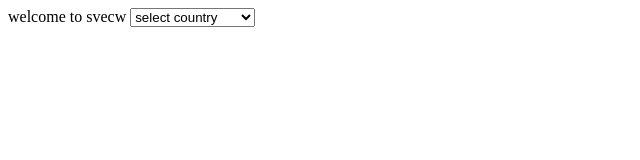
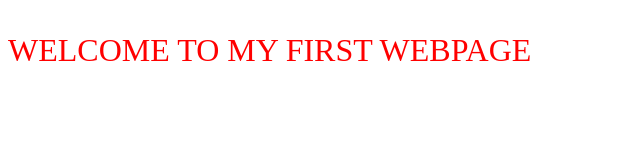
Before and after one commit to mahimadu123/sunday123, a plain HTML site: page index.html in a window 1280 px wide. Shown: the whole page, without its empty margins (0-640 px from the left). Drawn offline with Linux system fonts and the light colour scheme.

Commit message:
Commit 3

```diff
--- a/index.html
+++ b/index.html
@@ -3,18 +3,6 @@
     <head>
         <title>git</title>
     </head>
-    <body>welcome to svecw
-        <select id="country" name="country">
-            <option>select country</option>
-            <option value="AF">Afghanistan</option>
-            <option value="AX">Aland Islands</option>
-            <option value="AL">Albania</option>
-            <option value="DZ">Algeria</option>
-            <option value="AS">American Samoa</option>
-            <option value="AD">Andorra</option>
-            <option value="AO">Angola</option>
-            <option value="AI">Anguilla</option>
-            <option value="AQ">Antarctica</option>
-            </select>
+    <body><p style="font-family: 'Times New Roman', Times, serif; color: red; font-size: 32px;">WELCOME TO MY FIRST WEBPAGE</p>
     </body>
 </html>
```
